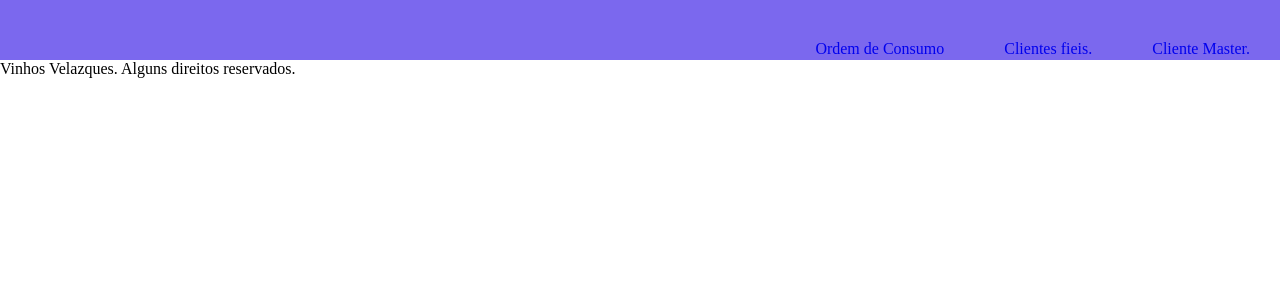
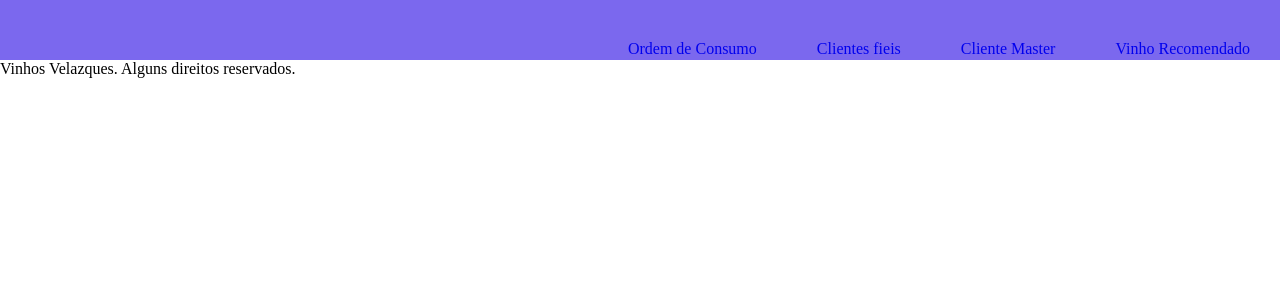
Before and after one commit to rogerxavier29/Desafio-React, a React (Create React App) app in the folder vinhos/: page / in a window 1280 px wide. Shown: the top 300 px of the page. Built offline with nearby package versions, Linux system fonts and the light colour scheme.

Commit message:
link
criando mais um item que sera o exercicio numero 4

```diff
--- a/vinhos/src/Components/Header.js
+++ b/vinhos/src/Components/Header.js
@@ -10,10 +10,13 @@ const Header = () => {
           Ordem de Consumo
         </Link>
         <Link className={styles.fieis} to="compra">
-          Clientes fieis.
+          Clientes fieis
         </Link>
         <Link className={styles.master} to="cliente">
-          Cliente Master.
+          Cliente Master
+        </Link>
+        <Link className={styles.recomendado} to="cliente">
+          Vinho Recomendado
         </Link>
       </nav>
     </header>
```
